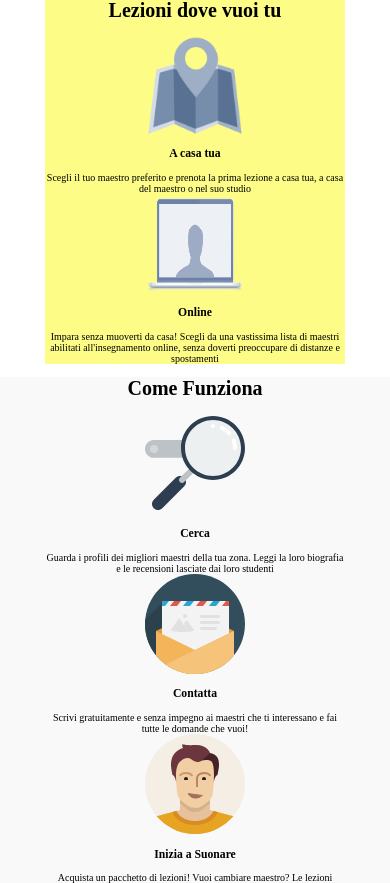
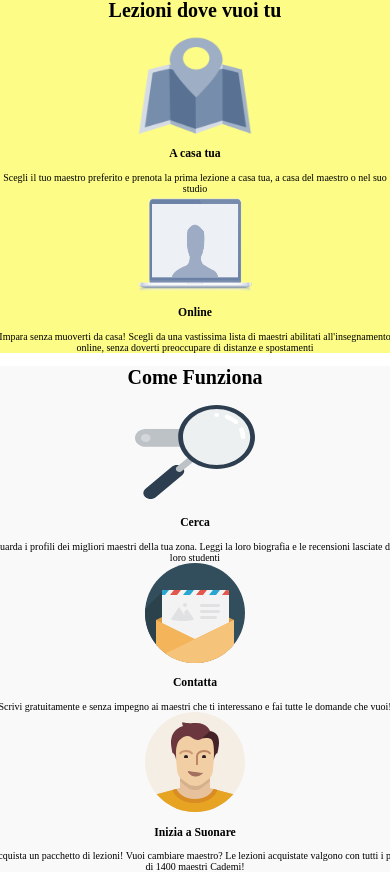
Before and after one commit to dariodeveloper92/html-css-resp-wannabe, a plain HTML site: page index.html in a window 390 px wide. Shown: the top 883 px of the page. Drawn offline with Linux system fonts and the light colour scheme.

Commit message:
update misure

```diff
--- a/style.css
+++ b/style.css
@@ -78,7 +78,7 @@ img {
     background-color: rgb(252, 252, 135);
   }
   img {
-    width: 100px;
+    width: 120px;
     height: 100px;
   }
   .bottom{
@@ -101,7 +101,7 @@ img {
   margin: -14px;
  }
  .row {
-   width: 300px;
+   width: 410px;
    margin-top: 0;
  }
  #why .row>.first,
@@ -109,5 +109,5 @@ img {
  #why .row>.third {
  width: 100%;
  margin-top: 0px;
+ }
 }
-}
```
